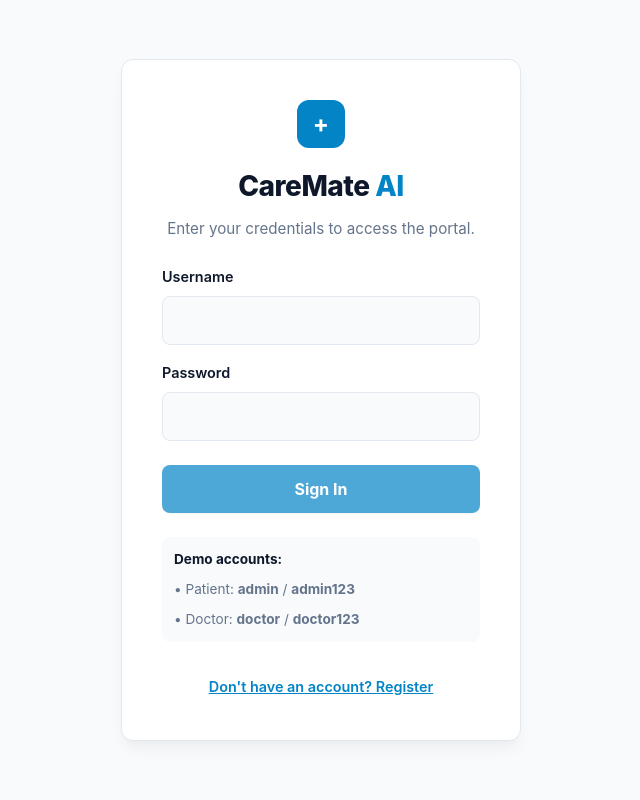
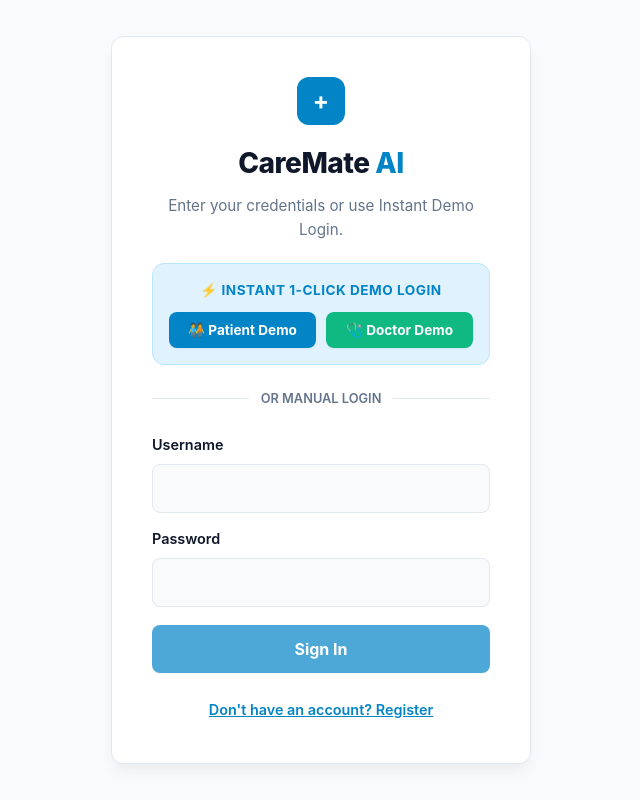
Before and after one commit to Suhas-Saur/care-mate_CAIAS, a React (Vite) app in the folder frontend/: page / in a window 1280 px wide. Shown: the whole page, without its empty margins (319-959 px from the left). Built offline with nearby package versions, Linux system fonts and the light colour scheme.

Commit message:
Feat: Add instant 1-click demo login buttons for Patient and Doctor roles

```diff
--- a/frontend/src/pages/Login.jsx
+++ b/frontend/src/pages/Login.jsx
@@ -18,6 +18,19 @@ export default function Login({ onLogin, onNavigateRegister }) {
   const handleChange = (e) => {
     setCredentials({ ...credentials, [e.target.name]: e.target.value });
     setError('');
+  };
+
+  const handleInstantLogin = (username, role) => {
+    setIsLoading(true);
+    // Ensure default users are guaranteed to exist in localStorage
+    const users = JSON.parse(localStorage.getItem('caremate_users') || '{}');
+    if (!users[username]) {
+      users[username] = { password: username === 'admin' ? 'admin123' : 'doctor123', role };
+      localStorage.setItem('caremate_users', JSON.stringify(users));
+    }
+    setTimeout(() => {
+      onLogin(username, role);
+    }, 300);
   };
 
   const handleSubmit = (e) => {
@@ -57,32 +70,81 @@ export default function Login({ onLogin, onNavigateRegister }) {
 
   return (
     <div className="animate-fade-in" style={{ display: 'flex', alignItems: 'center', justifyContent: 'center', height: '100vh', width: '100vw', backgroundColor: 'var(--bg-main)' }}>
-      <div style={{ width: '100%', maxWidth: '400px', backgroundColor: 'var(--surface)', padding: '40px', borderRadius: 'var(--radius)', boxShadow: 'var(--shadow-lg)', border: '1px solid var(--border)', display: 'flex', flexDirection: 'column', gap: '24px' }}>
+      <div style={{ width: '100%', maxWidth: '420px', backgroundColor: 'var(--surface)', padding: '40px', borderRadius: 'var(--radius)', boxShadow: 'var(--shadow-lg)', border: '1px solid var(--border)', display: 'flex', flexDirection: 'column', gap: '20px' }}>
 
         <div style={{ textAlign: 'center' }}>
           <div style={{ width: '48px', height: '48px', backgroundColor: 'var(--primary)', borderRadius: '12px', display: 'flex', alignItems: 'center', justifyContent: 'center', color: '#fff', fontSize: '1.5rem', margin: '0 auto 16px auto', fontWeight: 'bold' }}>+</div>
           <h1 style={{ fontSize: '1.75rem', fontWeight: '800', color: 'var(--text-main)', letterSpacing: '-0.5px', marginBottom: '8px' }}>CareMate <span style={{ color: 'var(--primary)' }}>AI</span></h1>
-          <p style={{ color: 'var(--text-muted)', fontSize: '0.95rem' }}>Enter your credentials to access the portal.</p>
+          <p style={{ color: 'var(--text-muted)', fontSize: '0.95rem' }}>Enter your credentials or use Instant Demo Login.</p>
         </div>
 
-        <form onSubmit={handleSubmit} style={{ display: 'flex', flexDirection: 'column', gap: '16px' }}>
+        {/* Instant One-Click Login Options */}
+        <div style={{ display: 'flex', flexDirection: 'column', gap: '10px', padding: '16px', backgroundColor: 'var(--primary-light)', borderRadius: '12px', border: '1px solid #bae6fd' }}>
+          <p style={{ fontSize: '0.85rem', fontWeight: '700', color: 'var(--primary)', margin: 0, textAlign: 'center', textTransform: 'uppercase', letterSpacing: '0.5px' }}>
+            ⚡ Instant 1-Click Demo Login
+          </p>
+          <div style={{ display: 'flex', gap: '10px' }}>
+            <button
+              type="button"
+              onClick={() => handleInstantLogin('admin', 'patient')}
+              disabled={isLoading}
+              style={{
+                flex: 1,
+                padding: '10px',
+                borderRadius: '8px',
+                backgroundColor: 'var(--primary)',
+                color: '#fff',
+                border: 'none',
+                fontWeight: '700',
+                fontSize: '0.85rem',
+                cursor: 'pointer',
+                transition: 'all 0.2s',
+                boxShadow: 'var(--shadow-sm)'
+              }}
+            >
+              🧑‍🤝‍🧑 Patient Demo
+            </button>
+            <button
+              type="button"
+              onClick={() => handleInstantLogin('doctor', 'doctor')}
+              disabled={isLoading}
+              style={{
+                flex: 1,
+                padding: '10px',
+                borderRadius: '8px',
+                backgroundColor: 'var(--success)',
+                color: '#fff',
+                border: 'none',
+                fontWeight: '700',
+                fontSize: '0.85rem',
+                cursor: 'pointer',
+                transition: 'all 0.2s',
+                boxShadow: 'var(--shadow-sm)'
+              }}
+            >
+              🩺 Doctor Demo
+            </button>
+          </div>
+        </div>
+
+        <div style={{ display: 'flex', alignItems: 'center', gap: '12px', margin: '4px 0' }}>
+          <div style={{ flex: 1, height: '1px', backgroundColor: 'var(--border)' }}></div>
+          <span style={{ fontSize: '0.8rem', color: 'var(--text-muted)', fontWeight: '600' }}>OR MANUAL LOGIN</span>
+          <div style={{ flex: 1, height: '1px', backgroundColor: 'var(--border)' }}></div>
+        </div>
+
+        <form onSubmit={handleSubmit} style={{ display: 'flex', flexDirection: 'column', gap: '14px' }}>
           <div><label style={labelStyle}>Username</label><input type="text" name="username" value={credentials.username} onChange={handleChange} required style={inputStyle} /></div>
           <div><label style={labelStyle}>Password</label><input type="password" name="password" value={credentials.password} onChange={handleChange} required style={inputStyle} /></div>
 
           {error && <div className="animate-fade-in" style={{ padding: '12px', backgroundColor: 'var(--danger-light)', color: 'var(--danger)', borderRadius: '8px', fontSize: '0.85rem', textAlign: 'center', fontWeight: '500' }}>{error}</div>}
 
-          <button type="submit" disabled={isLoading || !credentials.username || !credentials.password} style={{ marginTop: '8px', width: '100%', padding: '14px', borderRadius: '8px', backgroundColor: 'var(--primary)', color: '#fff', border: 'none', fontWeight: '700', fontSize: '1rem', cursor: (isLoading || !credentials.username || !credentials.password) ? 'not-allowed' : 'pointer', opacity: (isLoading || !credentials.username || !credentials.password) ? 0.7 : 1, transition: 'all 0.2s', boxShadow: 'var(--shadow-sm)' }}>
+          <button type="submit" disabled={isLoading || !credentials.username || !credentials.password} style={{ marginTop: '4px', width: '100%', padding: '14px', borderRadius: '8px', backgroundColor: 'var(--primary)', color: '#fff', border: 'none', fontWeight: '700', fontSize: '1rem', cursor: (isLoading || !credentials.username || !credentials.password) ? 'not-allowed' : 'pointer', opacity: (isLoading || !credentials.username || !credentials.password) ? 0.7 : 1, transition: 'all 0.2s', boxShadow: 'var(--shadow-sm)' }}>
             {isLoading ? 'Authenticating...' : 'Sign In'}
           </button>
         </form>
 
-        <div style={{ display: 'flex', flexDirection: 'column', gap: '8px', padding: '12px', backgroundColor: 'var(--bg-main)', borderRadius: '8px', fontSize: '0.85rem', color: 'var(--text-muted)' }}>
-          <p style={{ fontWeight: 'bold', margin: 0, color: 'var(--text-main)' }}>Demo accounts:</p>
-          <p style={{ margin: 0 }}>• Patient: <code style={{ fontWeight: 'bold' }}>admin</code> / <code style={{ fontWeight: 'bold' }}>admin123</code></p>
-          <p style={{ margin: 0 }}>• Doctor: <code style={{ fontWeight: 'bold' }}>doctor</code> / <code style={{ fontWeight: 'bold' }}>doctor123</code></p>
-        </div>
-
-        <div style={{ textAlign: 'center', marginTop: '8px' }}>
+        <div style={{ textAlign: 'center', marginTop: '4px' }}>
           <button onClick={onNavigateRegister} style={{ background: 'none', border: 'none', color: 'var(--primary)', fontSize: '0.9rem', fontWeight: '600', cursor: 'pointer', textDecoration: 'underline' }}>
             Don't have an account? Register
           </button>
```
